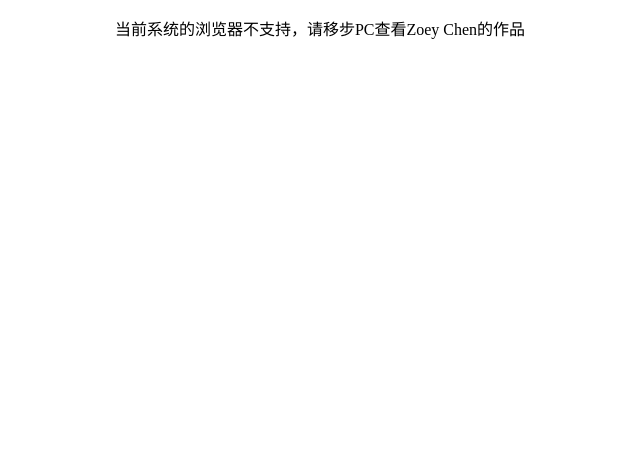
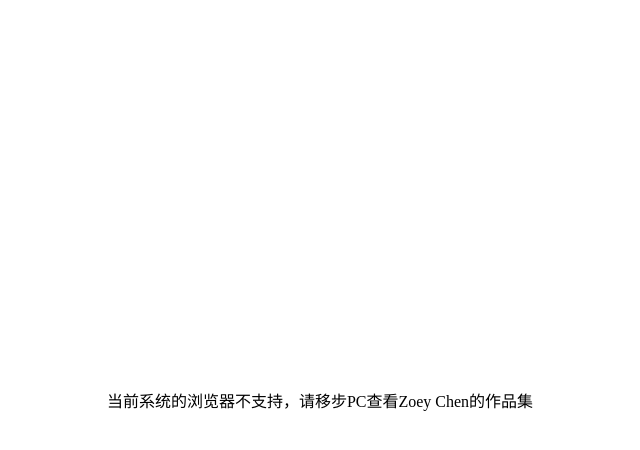
Before and after one commit to yijzhu/yijzhu.github.io, a plain HTML site: page index.html in a window 1280 px wide. Shown: the whole page, without its empty margins (320-960 px from the left). Drawn offline with Linux system fonts and the light colour scheme.

Commit message:
Update index.html

```diff
--- a/index.html
+++ b/index.html
@@ -7,8 +7,8 @@
   <title>Zoey作品集</title>
 </head>
   <body style="width:100%; height:100%; margin:0;">
-    <object data="https://yijzhu.github.io/files/test.pdf" style="height:100%; width:100%" type="application/pdf">
-      <p style="text-align: center">当前系统的浏览器不支持，请移步PC查看Zoey Chen的作品</p>
+    <object data="https://yijzhu.github.io/files/test.pdf" type="application/pdf" style="height:100%; width:100%; display:flex; align-items:center; justify-content:center;">
+      <p style="text-align: center">当前系统的浏览器不支持，请移步PC查看Zoey Chen的作品集</p>
     </object>
   </body>
 </html>
```
